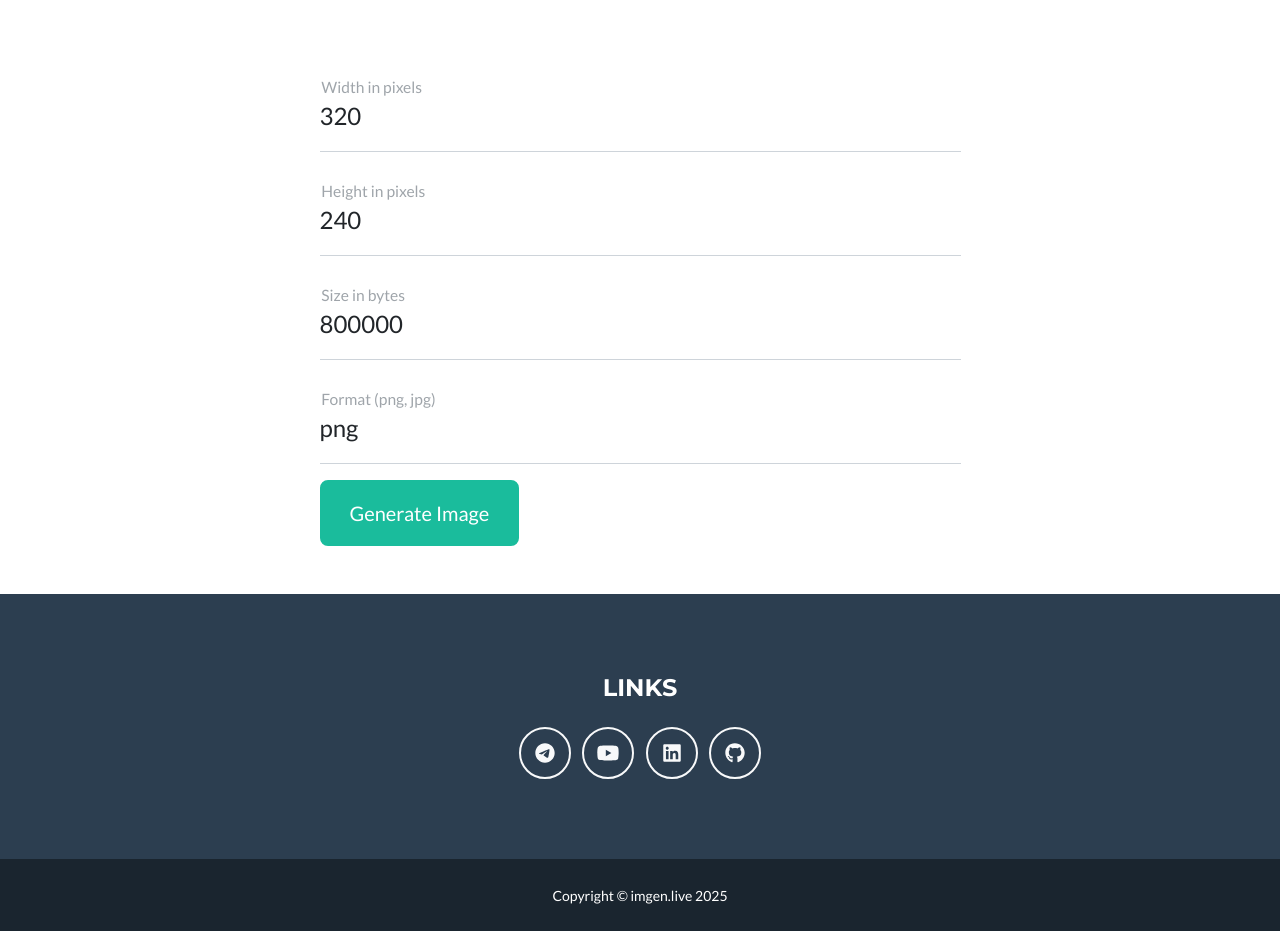
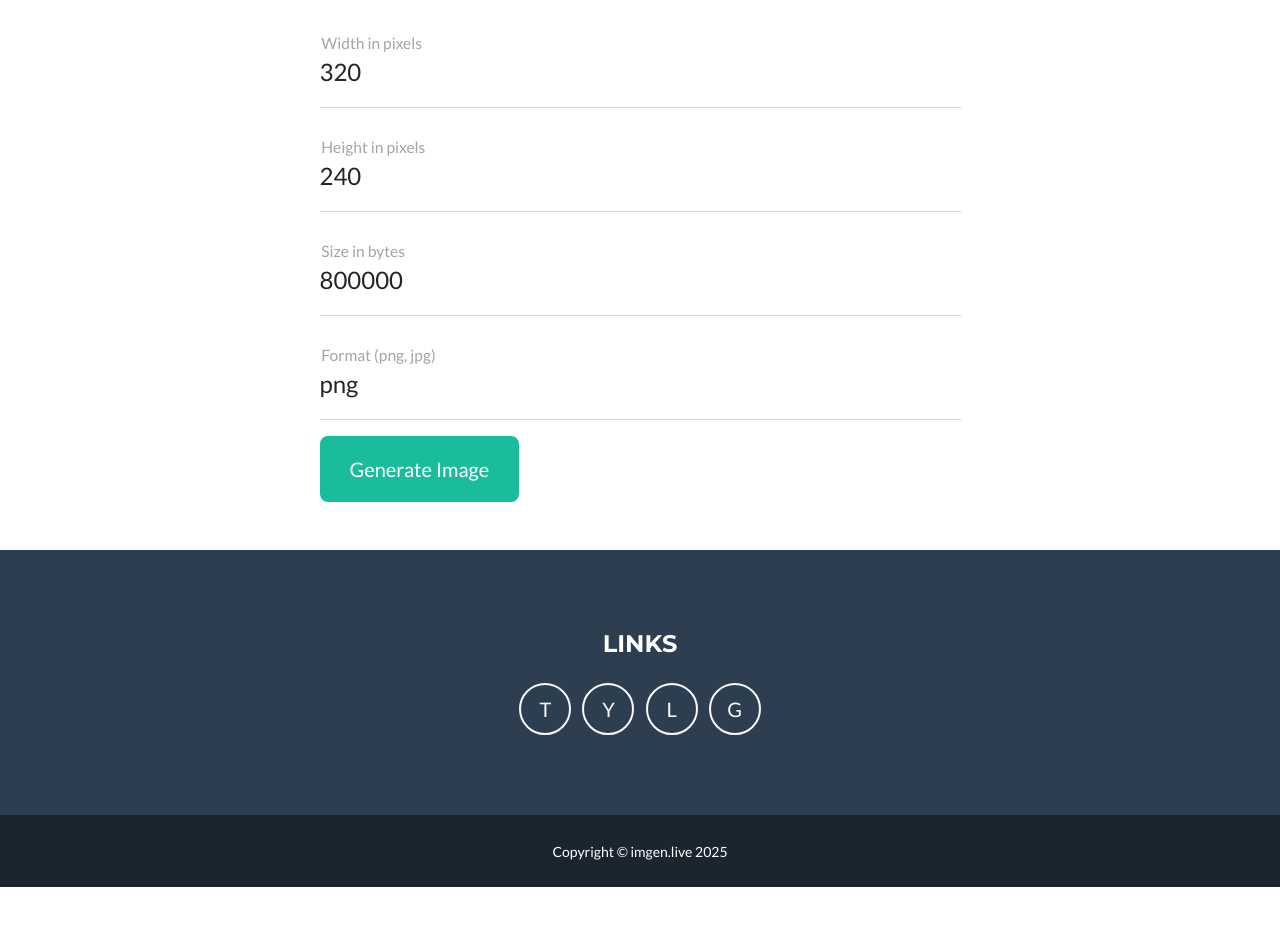
Before and after one commit to VitalySvyatyuk/imgen, a Django app: page / in a window 1280 px wide. Shown: the part 606-1537 px from the top of the page. After the commit the page ends 1493 px from the top, so only its background shows below. Run offline with Django 5.2, Linux system fonts and the light colour scheme; data that the repository does not hold is empty; some libraries are stand-ins or nearby versions.

Commit message:
Rm all.js

```diff
--- a/templates/index.html
+++ b/templates/index.html
@@ -9,7 +9,6 @@
         <meta name="author" content="Vitaly Svyatyuk" />
         <title>Image Generator by Size</title>
         <link rel="icon" type="image/x-icon" href="{% static 'favicon.ico' %}" />
-        <script src="https://use.fontawesome.com/releases/v6.3.0/js/all.js" crossorigin="anonymous"></script>
         <link href="https://fonts.googleapis.com/css?family=Montserrat:400,700" rel="stylesheet" type="text/css" />
         <link href="https://fonts.googleapis.com/css?family=Lato:400,700,400italic,700italic" rel="stylesheet" type="text/css" />
         <link href="{% static 'css/styles.css' %}" rel="stylesheet" />
@@ -146,10 +145,10 @@
                     </div>
                     <div class="col-lg-4 mb-5 mb-lg-0">
                         <h4 class="text-uppercase mb-4">LInks</h4>
-                        <a class="btn btn-outline-light btn-social mx-1" href="#!"><i class="fab fa-fw fa-telegram"></i></a>
-                        <a class="btn btn-outline-light btn-social mx-1" href="#!"><i class="fab fa-fw fa-youtube"></i></a>
-                        <a class="btn btn-outline-light btn-social mx-1" href="https://www.linkedin.com/in/vitaliisviatiuk/"><i class="fab fa-fw fa-linkedin"></i></a>
-                        <a class="btn btn-outline-light btn-social mx-1" href="https://github.com/VitalySvyatyuk/imgen"><i class="fab fa-fw fa-github"></i></a>
+                        <a class="btn btn-outline-light btn-social mx-1" href="#!">T</a>
+                        <a class="btn btn-outline-light btn-social mx-1" href="#!">Y</a>
+                        <a class="btn btn-outline-light btn-social mx-1" href="https://www.linkedin.com/in/vitaliisviatiuk/">L</a>
+                        <a class="btn btn-outline-light btn-social mx-1" href="https://github.com/VitalySvyatyuk/imgen">G</a>
                     </div>
                     <div class="col-lg-4">
                     </div>
```
